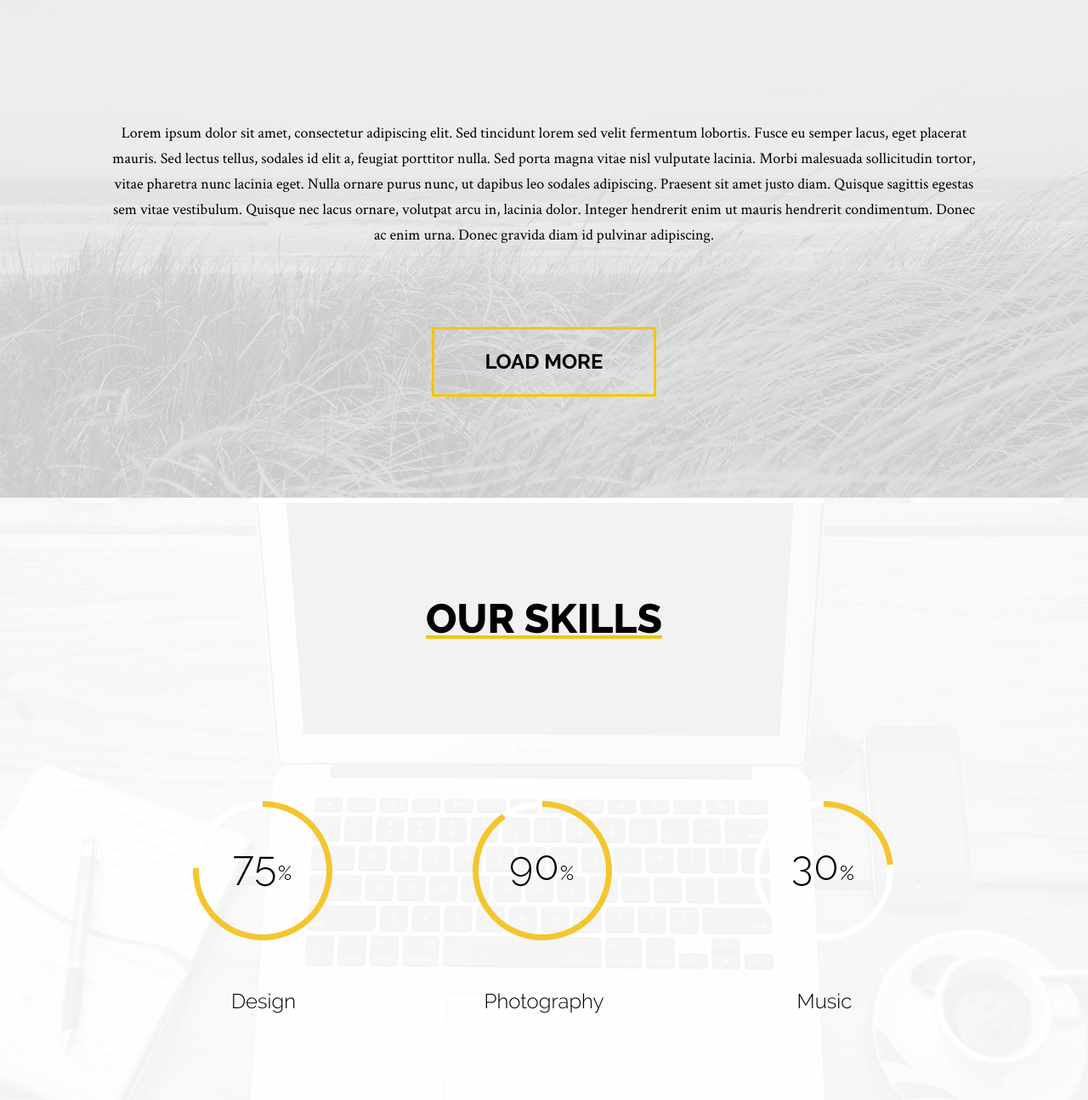
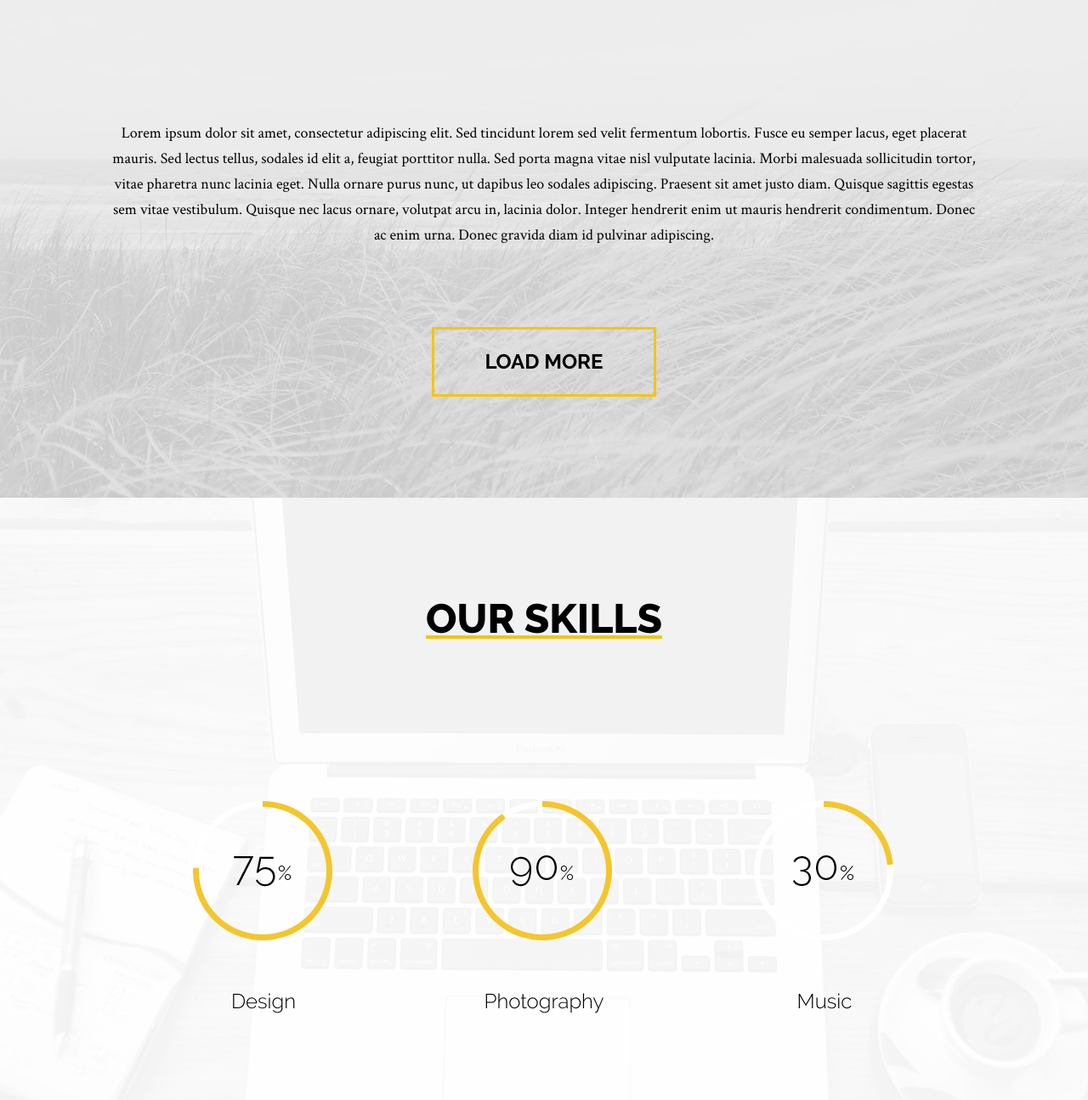
Before and after one commit to Juliettasa/TheGroup, a website: page index.html in a window 1280 px wide. Shown: the part 805-2100 px from the top of the page at 85% size. Drawn offline with Linux system fonts and the light colour scheme.

Commit message:
backgrounds

```diff
--- a/css/about.css
+++ b/css/about.css
@@ -3,8 +3,9 @@
 }
 .section__about {
 
-	background-image: url(../img/2-copy-2.png);
+	background: url(../img/2-copy-2.png)  no-repeat center top fixed;
 	background-color: #ececec;
+	background-size: cover;
 }
 .title__about {
 	width: 246px;
--- a/css/header.css
+++ b/css/header.css
@@ -3,8 +3,10 @@
 }
 header {
 
-	background-image: url(../img/bc_h.png);
+	background: url(../img/bc_h.png) no-repeat center top fixed;
 	background-color: black;
+	background-size: cover;
+
 }
 
 
--- a/css/past3_style.css
+++ b/css/past3_style.css
@@ -1,7 +1,8 @@
 
 .section_our_skills {
-	background-image: url(../img/work-station-straight-on-view-copy-2.png);
+	background: url(../img/work-station-straight-on-view-copy-2.png) no-repeat center  fixed;
 	background-position:center;
+	background-size: cover;
 }
 
 .content_our_skills {
```
